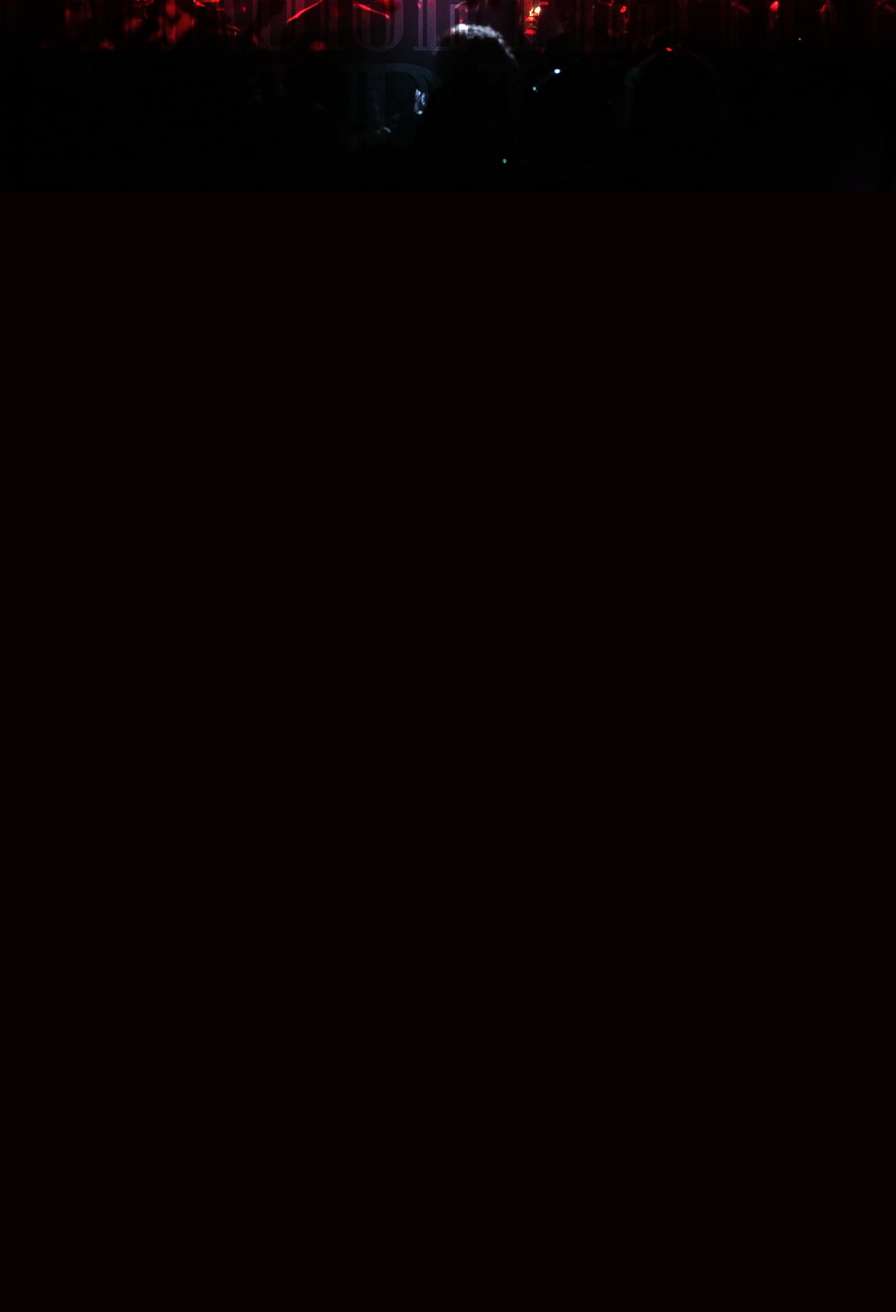
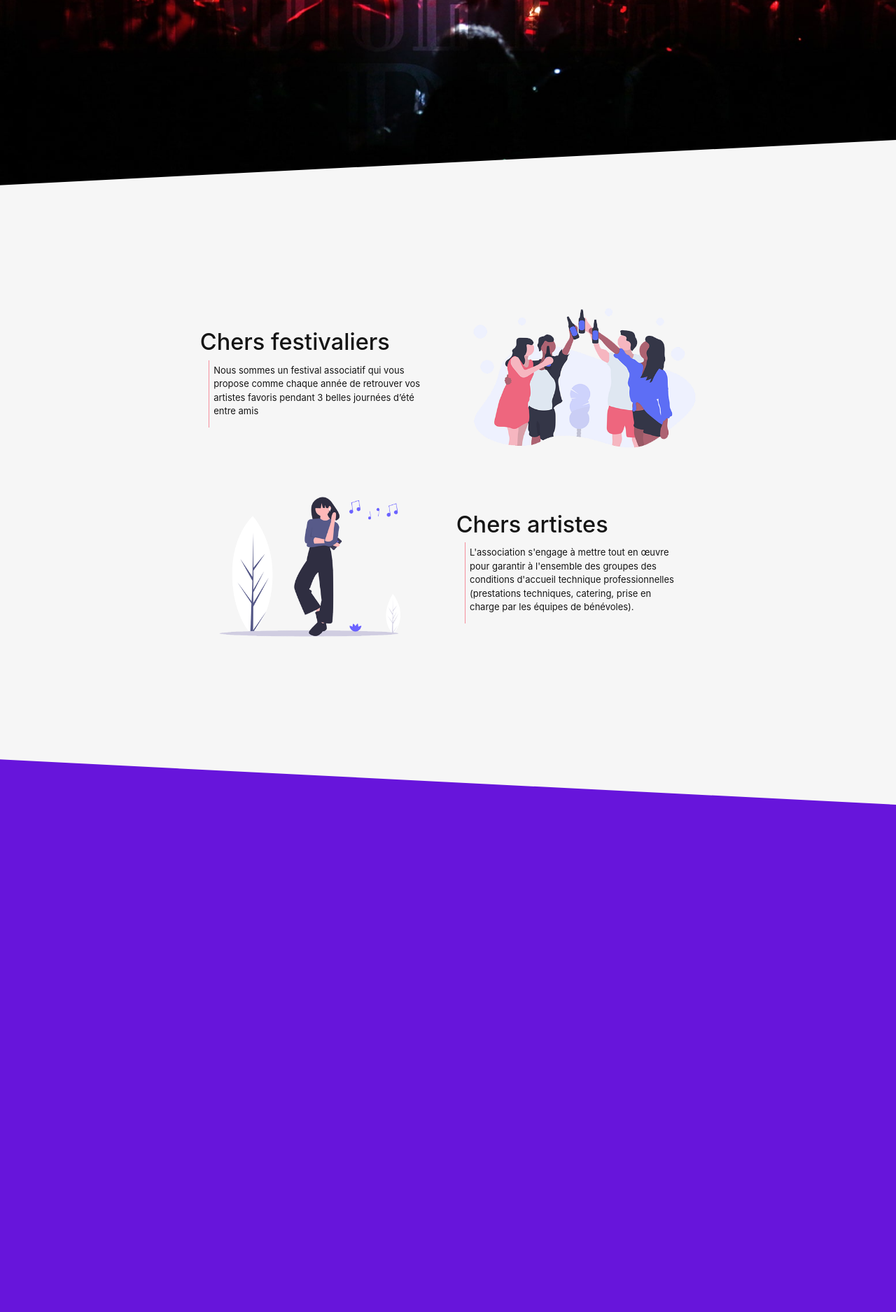
Before and after one commit to AmineAffif/projet-festival, a PHP site: page / in a window 1280 px wide. Shown: the part 525-2400 px from the top of the page at 70% size. Before the commit the page ends 760 px from the top, so only its background shows below. Run offline with PHP 8.4, Linux system fonts and the light colour scheme.

Commit message:
added the section2

```diff
--- a/css/index.css
+++ b/css/index.css
@@ -4,6 +4,8 @@ html {
 }
 body {
     overflow-x: hidden;
+    display: flex;
+    flex-direction: column;
 }
 .header {
     position: relative;
@@ -51,4 +53,128 @@ body {
     object-fit: contain;
     background-position: 50% 50%;
     position: absolute;
+    margin-bottom: 100vh;
 }
+
+
+/*----------------------------section1----------------------------*/
+
+.section1 {
+    height: 100vh;
+    position: relative;
+    margin-top: 100vh;
+    display: flex;
+    flex-direction: column;
+    justify-content: center;
+    background-color: #f6f6f6;
+}
+.section1 > * {
+    color: #151515;
+}
+.paragraph_wrapper {
+    display: flex;
+    flex-direction: row;
+    margin: 0;
+}
+.vertical_stroke {
+    height: auto;
+    width: 1px;
+    background-color: #f58e9c;
+    margin-right: 7px;
+    margin-left: 12px;
+}
+.first_left .paragraph_wrapper {
+    width: 330px;
+}
+.paragraph_wrapper p {
+    margin-top: 5px;
+}
+.first_right {
+
+}
+.part_one {
+    display: flex;
+    flex-direction: row;
+    justify-content: center;
+    align-items: center;
+}
+.part_one img {
+    margin-left: 60px;
+}
+.first_right img {
+    height: 200px;
+}
+
+
+
+.part_two {
+    display: flex;
+    flex-direction: row;
+    justify-content: center;
+    align-items: center;
+    margin-top: 70px;
+}
+.part_two img {
+    margin-right: 80px;
+}
+.part_two .first_left .paragraph_wrapper {
+    width: 315px;
+}
+
+
+
+
+.custom-shape-divider-bottom-1605294628 {
+    position: absolute;
+    bottom: 0;
+    left: 0;
+    width: 100%;
+    overflow: hidden;
+    line-height: 0;
+    transform: rotate(180deg);
+}
+
+.custom-shape-divider-bottom-1605294628 svg {
+    position: relative;
+    display: block;
+    width: calc(100% + 1.3px);
+    height: 75px;
+    transform: rotateY(180deg);
+}
+
+.custom-shape-divider-bottom-1605294628 .shape-fill {
+    fill: #f6f6f6;
+}
+
+
+/*----------------------------section2----------------------------*/
+
+.section2 {
+    height: 100vh;
+    background-color: #6715db;
+    position: relative;
+}
+
+
+
+
+
+.custom-shape-divider-top-1605294726 {
+    position: absolute;
+    top: 0;
+    left: 0;
+    width: 100%;
+    overflow: hidden;
+    line-height: 0;
+}
+
+.custom-shape-divider-top-1605294726 svg {
+    position: relative;
+    display: block;
+    width: calc(100% + 1.3px);
+    height: 75px;
+}
+
+.custom-shape-divider-top-1605294726 .shape-fill {
+    fill: #f6f6f6;
+}
--- a/index.php
+++ b/index.php
@@ -1,5 +1,5 @@
 <!DOCTYPE html>
-<html>
+<html lang="fr">
 <head>
     <meta charset="utf-8">
     <meta name="viewport" content="width=device-width, initial-scale=1, shrink-to-fit=no">
@@ -21,13 +21,58 @@
                 <a href="#"><span class="right_span-top">connexion</span></a>
             </div>
         </div>
-        <!--main content in landing-->
-        <div class="main_landing">
-
+        <!--landing screen image-->
+        <div class="main_landing"></div>
+        <div class="custom-shape-divider-bottom-1605294628">
+            <svg data-name="Layer 1" xmlns="http://www.w3.org/2000/svg" viewBox="0 0 1200 120" preserveAspectRatio="none">
+                <path d="M1200 120L0 16.48 0 0 1200 0 1200 120z" class="shape-fill"></path>
+            </svg>
         </div>
     </header>
 
     <main>
+        <div class="section1">
+
+            <div class="part_one">
+                <div class="first_left">
+                    <h1>Chers festivaliers</h1>
+                    <div class="paragraph_wrapper">
+                        <div class="vertical_stroke"></div>
+                        <p>Nous sommes un festival associatif qui vous propose
+                            comme chaque année de retrouver vos artistes favoris
+                            pendant 3 belles journées d’été entre amis</p>
+                    </div>
+                </div>
+                <div class="first_right">
+                    <img src="assets/images/festivaliers.png" alt="party-illustration">
+                </div>
+
+            </div>
+            <div class="part_two">
+
+                <div class="first_right">
+                    <img src="assets/images/artistes.png" alt="artist-illustration">
+                </div>
+                <div class="first_left">
+                    <h1>Chers artistes</h1>
+                    <div class="paragraph_wrapper">
+                        <div class="vertical_stroke"></div>
+                        <p>	L'association s'engage à mettre tout en œuvre
+                            pour garantir à l'ensemble des groupes des conditions
+                            d'accueil technique professionnelles (prestations
+                            techniques, catering, prise en charge
+                            par les équipes de bénévoles).</p>
+                    </div>
+                </div>
+            </div>
+        </div>
+        <div class="section2">
+            <div class="custom-shape-divider-top-1605294726">
+                <svg data-name="Layer 1" xmlns="http://www.w3.org/2000/svg" viewBox="0 0 1200 120" preserveAspectRatio="none">
+                    <path d="M1200 120L0 16.48 0 0 1200 0 1200 120z" class="shape-fill"></path>
+                </svg>
+            </div>
+        </div>
 
     </main>
 
--- a/routes/routes.php
+++ b/routes/routes.php
@@ -1,6 +1,6 @@
 <?php
 Flight::route('/', function(){
-    echo "Route : /";
+
 });
 
 
```
Also changed, not shown: assets/images/artistes.png (added), assets/images/festivaliers.png (added).
